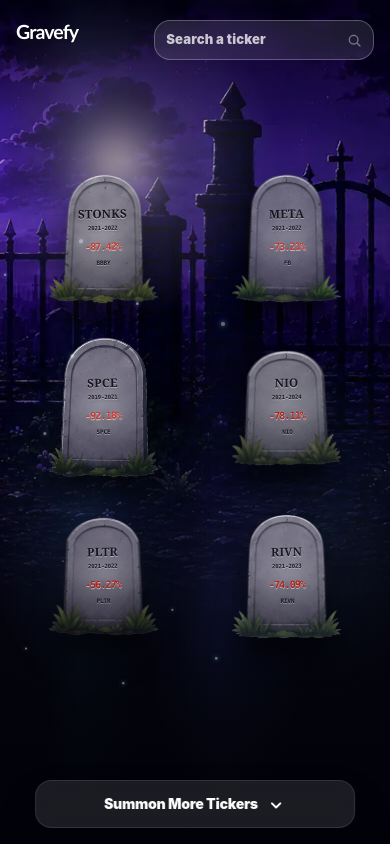
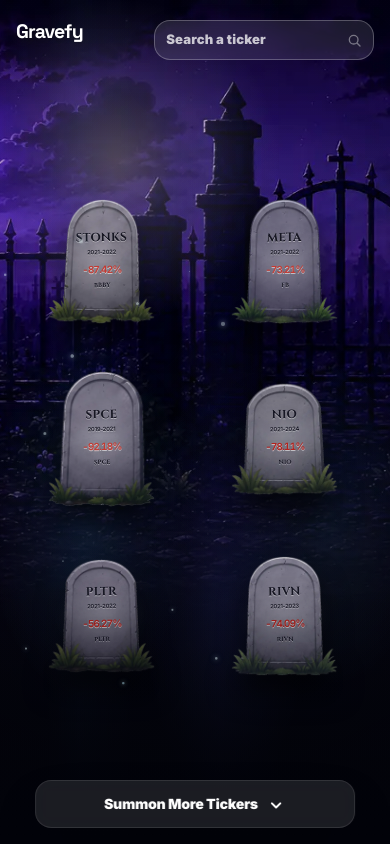
Before and after one commit to FiammaMuscari/graveyard, a Next.js app: page / in a window 390 px wide. Shown: the top 844 px of the page. Built offline with nearby package versions, Linux system fonts and the light colour scheme.

Commit message:
Add requested font stack

```diff
--- a/src/app/globals.css
+++ b/src/app/globals.css
@@ -505,10 +505,10 @@
 
 /* Typography refresh: local/system fonts for stable localhost rendering */
 :root {
-  --font-ui: Inter, ui-sans-serif, system-ui, -apple-system, BlinkMacSystemFont, "Segoe UI", sans-serif;
-  --font-display: "Trebuchet MS", Inter, ui-sans-serif, system-ui, sans-serif;
-  --font-stone: "Copperplate", "Copperplate Gothic Light", Georgia, "Times New Roman", serif;
-  --font-number: "Aptos Mono", "SFMono-Regular", Consolas, "Liberation Mono", monospace;
+  --font-ui: var(--font-inter), Inter, ui-sans-serif, system-ui, -apple-system, BlinkMacSystemFont, "Segoe UI", sans-serif;
+  --font-display: var(--font-space-grotesk), "Space Grotesk", Inter, ui-sans-serif, system-ui, sans-serif;
+  --font-stone: var(--font-cinzel), Cinzel, Georgia, "Times New Roman", serif;
+  --font-number: var(--font-inter), Inter, ui-sans-serif, system-ui, -apple-system, BlinkMacSystemFont, "Segoe UI", sans-serif;
 }
 body {
   font-family: var(--font-ui) !important;
@@ -519,6 +519,7 @@
 .display-title {
   font-family: var(--font-display);
   letter-spacing: -0.045em;
+  font-weight: 700 !important;
 }
 .brand-title {
   text-shadow: 0 2px 16px rgba(255,255,255,.10), 0 2px 8px rgba(0,0,0,.32);
@@ -534,13 +535,19 @@
   letter-spacing: .015em !important;
   font-weight: 700 !important;
 }
-.years,
 .ticker {
+  font-family: var(--font-stone) !important;
+  font-weight: 700 !important;
+  letter-spacing: .015em;
+}
+.years {
   font-family: var(--font-number) !important;
+  font-weight: 600 !important;
   letter-spacing: -0.02em;
 }
 .drop {
   font-family: var(--font-number) !important;
+  font-weight: 600 !important;
   font-variant-numeric: tabular-nums;
   letter-spacing: -0.08em;
 }
@@ -1098,3 +1105,45 @@
   }
   .search-shell input::placeholder { font-size: .82rem; }
 }
+
+/* Font mapping requested for local preview */
+.brand-title {
+  font-family: var(--font-display) !important;
+  font-weight: 700 !important;
+}
+body,
+button,
+input,
+.fallen-card button,
+.grave-panel {
+  font-family: var(--font-ui) !important;
+}
+.grave-title,
+.ticker,
+.front-grave .ticker,
+.hood-grave .grave-title {
+  font-family: var(--font-stone) !important;
+  font-weight: 700 !important;
+}
+.years,
+.drop,
+.front-grave .years,
+.front-grave .drop {
+  font-family: var(--font-number) !important;
+  font-weight: 600 !important;
+}
+
+/* Mobile scene: no fake moon glow and graves grounded on the path */
+@media (max-width: 640px) {
+  .moon-glow { display: none !important; }
+
+  .cemetery-scene .asset-grave:not(.grave-selected) {
+    width: 28% !important;
+  }
+  .cemetery-scene .asset-grave:nth-child(1) { left: 12% !important; top: 22% !important; }
+  .cemetery-scene .asset-grave:nth-child(2) { left: 59% !important; top: 22% !important; }
+  .cemetery-scene .asset-grave:nth-child(3) { left: 12% !important; top: 43% !important; }
+  .cemetery-scene .asset-grave:nth-child(4) { left: 59% !important; top: 43% !important; }
+  .cemetery-scene .asset-grave:nth-child(5) { left: 12% !important; top: 64% !important; }
+  .cemetery-scene .asset-grave:nth-child(6) { left: 59% !important; top: 64% !important; }
+}
--- a/src/app/layout.tsx
+++ b/src/app/layout.tsx
@@ -1,6 +1,24 @@
 import type { Metadata } from "next";
+import { Cinzel, Inter, Space_Grotesk } from "next/font/google";
 import "./globals.css";
 
+const inter = Inter({
+  subsets: ["latin"],
+  variable: "--font-inter",
+  weight: ["400", "500", "600", "700", "800", "900"],
+});
+
+const spaceGrotesk = Space_Grotesk({
+  subsets: ["latin"],
+  variable: "--font-space-grotesk",
+  weight: ["700"],
+});
+
+const cinzel = Cinzel({
+  subsets: ["latin"],
+  variable: "--font-cinzel",
+  weight: ["700"],
+});
 
 export const metadata: Metadata = {
   title: "Rest in price",
@@ -14,7 +32,7 @@
 
 export default function RootLayout({ children }: Readonly<{ children: React.ReactNode }>) {
   return (
-    <html lang="en" className="antialiased">
+    <html lang="en" className={`${inter.variable} ${spaceGrotesk.variable} ${cinzel.variable} antialiased`}>
       <body>{children}</body>
     </html>
   );
```
